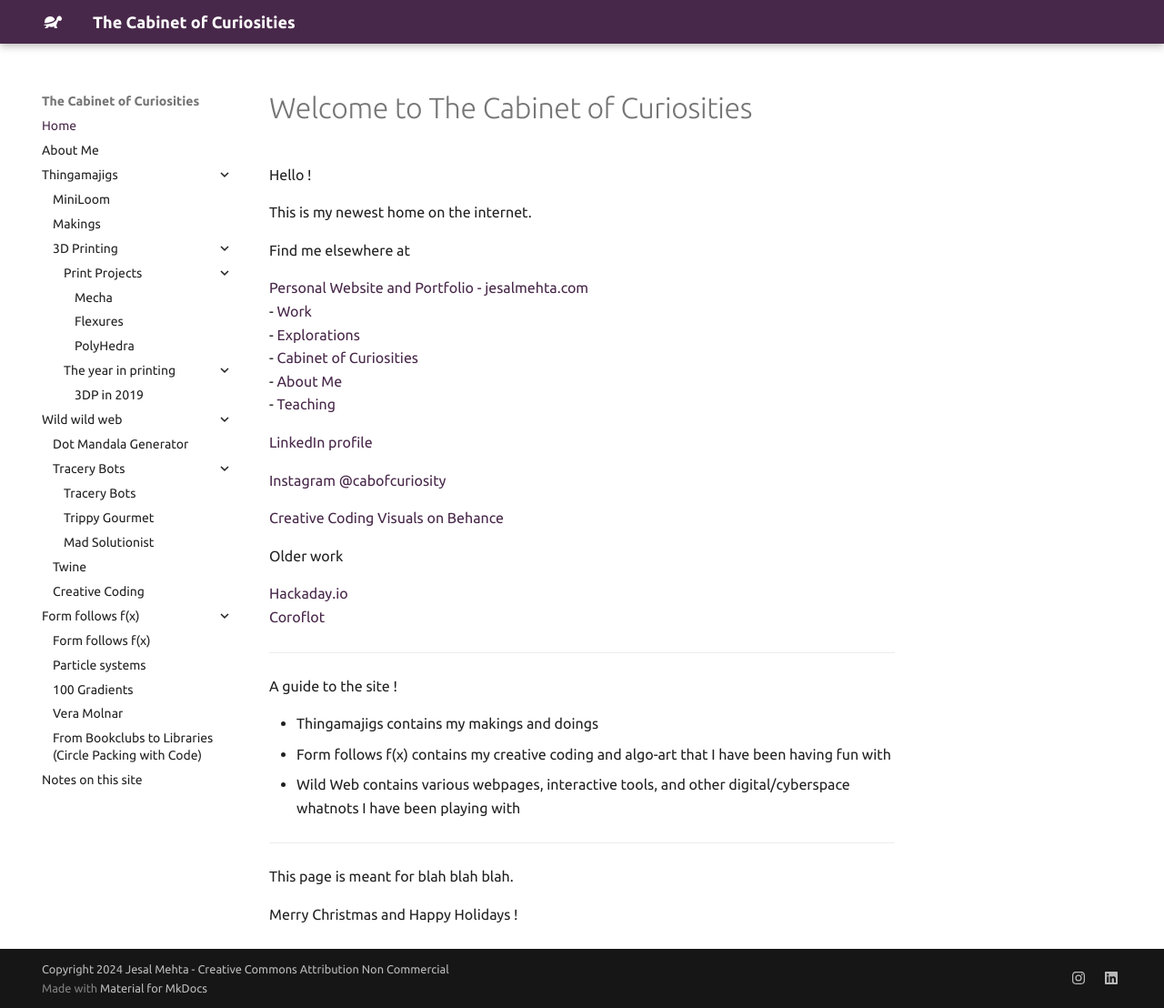
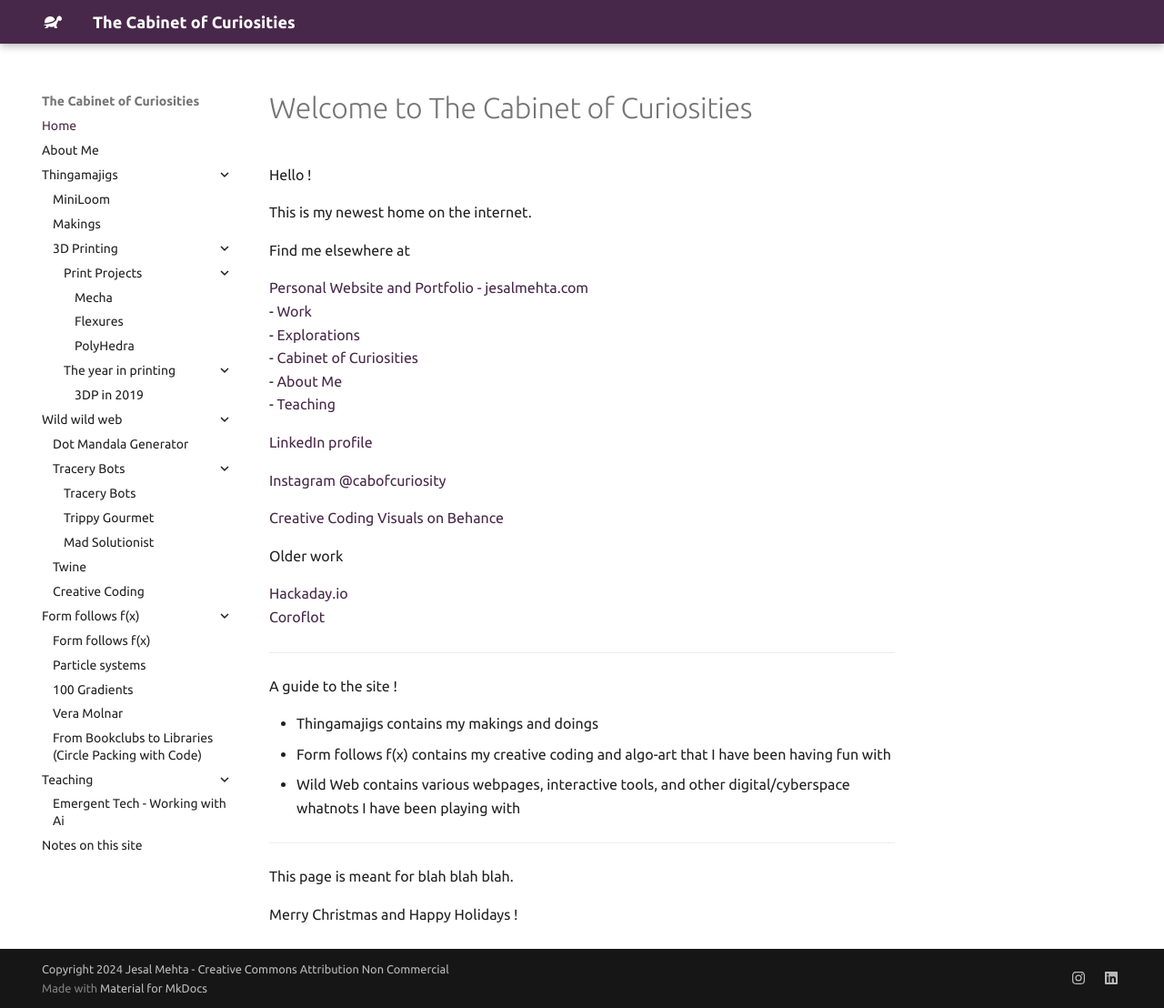
Before and after one commit to jesmehta/CabinetOfCuriosities, an MkDocs documentation site: the page built from docs/index.md, in a window 1280 px wide and 1108 px high. Shown: the whole window at 91% size. Built offline with MkDocs 1.6.1 and Material for MkDocs 9.7.7, drawn with Linux system fonts in a browser that asks for light colours.

Commit message:
adding teaching/emergent

```diff
--- a/mkdocs.yml
+++ b/mkdocs.yml
@@ -37,6 +37,9 @@ nav:
     - 100 Gradients : fffx/100Gradients.md
     - Vera Molnar : fffx/VeraMolnarRetrospective.md
     - From Bookclubs to Libraries (Circle Packing with Code) : fffx/PackingShapes.md
+  - Teaching :
+    - Emergent Tech - Working with Ai : https://jesmehta.github.io/working-with-ai/
+
 
   - Notes on this site : site_notes.md
 
```
